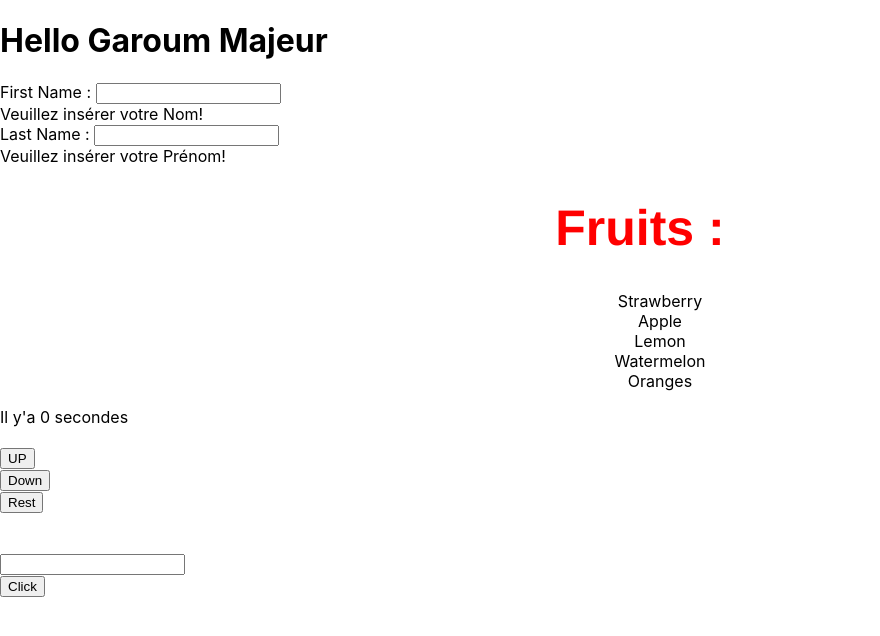
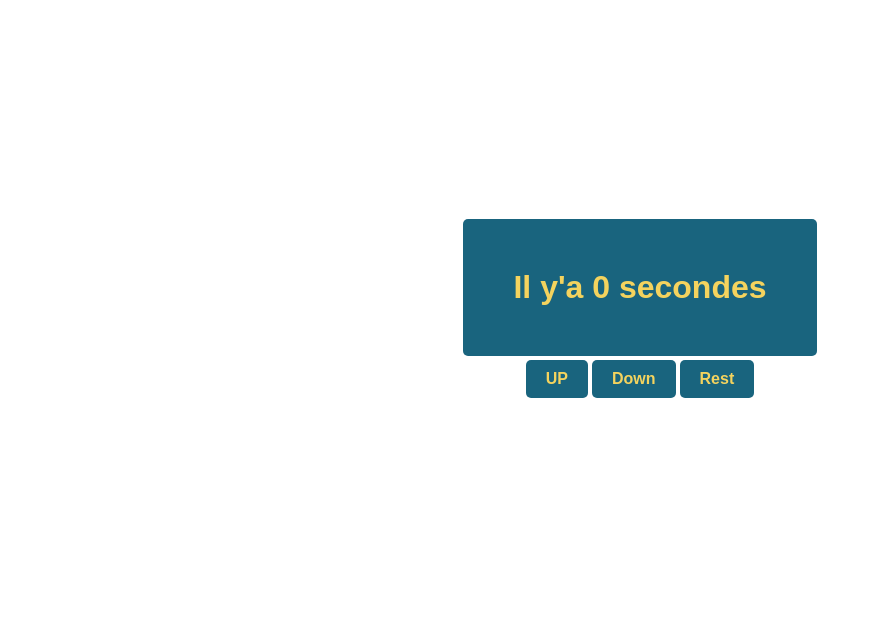
Before and after one commit to Hicham1970/todolist, a React (Create React App) app: page / in a window 1280 px wide. Shown: the top 636 px of the page, without its empty margins (0-880 px from the left). Built offline with nearby package versions, Linux system fonts and the light colour scheme.

Commit message:
Component lifecycle

```diff
--- /dev/null
+++ b/src/Counter/Counter2.jsx
@@ -0,0 +1,50 @@
+// Class Component
+
+import { Component } from "react";
+
+export default class Counter2 extends Component {
+  constructor(props) {
+    super(props);
+    this.state = {
+      Counter: 0,
+      date: undefined,
+    };
+    console.log("Salut je suis le constructor");
+  }
+  incrementUp = () => {
+    this.setState((prevState) => ({ Counter: prevState.Counter + 1 }));
+  };
+  incrementDown = () => {
+    this.setState((prevState) => ({ Counter: prevState.Counter - 1 }));
+  };
+  // Component LifeCycle:
+  componentDidMount() {
+    // fetch an Api
+    console.log("component Mounted");
+  }
+  // Si le counter change on donne une alert
+  componentDidUpdate(prevProps, prevState) {
+    if (prevState.Counter !== this.state.Counter) {
+      console.log("Counter updated");
+      // alert("Counter updated");
+      console.log(prevState, this.state);
+    }
+  }
+
+  ResetIncrement = () => {
+    this.setState(() => ({ Counter: 0 }));
+  };
+  render() {
+    console.log("component rendered");
+    return (
+      <div className="container">
+        <h1>Il y'a {this.state.Counter} secondes</h1>
+        <span>
+          <button onClick={this.incrementUp}>UP</button>
+          <button onClick={this.incrementDown}>Down</button>
+          <button onClick={this.ResetIncrement}>Rest</button>
+        </span>
+      </div>
+    );
+  }
+}
--- /dev/null
+++ b/src/Forms/Form.jsx
@@ -0,0 +1,45 @@
+import { useState } from "react";
+
+function Form() {
+  const [name, setName] = useState("");
+  const [age, setAge] = useState("");
+
+  // pour récupérer le nom:
+  const handleNameInputChange = () => {
+    const name = document.getElementById("name").value;
+    setName(name);
+  };
+  const handleAgeInputChange = () => {
+    const age = document.getElementById("age").value;
+    setAge(age);
+  };
+
+  const handleSubmit = (e) => {
+    e.preventDefault();
+    // pour récupérer le nom et l'age dans la console:
+    console.log({ name, age });
+  };
+
+  return (
+    <div className="center">
+      <forme>
+        <input
+          type="text"
+          id="name"
+          onChange={handleNameInputChange}
+          placeholder="Name"
+        ></input>
+        <input
+          type="number"
+          onChange={handleAgeInputChange}
+          id="age"
+          placeholder="Age"
+        ></input>
+        <br></br>
+        <input type="submit" onClick={handleSubmit}></input>
+      </forme>
+    </div>
+  );
+}
+
+export default Form;
--- /dev/null
+++ b/src/Fruits/FruitsList.jsx
@@ -0,0 +1,38 @@
+import { useState } from "react";
+
+export default function FruitsList() {
+  const [fruit, setFruit] = useState("");
+  const [fruitList, setFruitList] = useState([]);
+
+  const displayFruits = () =>
+    fruitList.map((fruit, index) => (
+      <li key={index} className="listItems">
+        {fruit}
+      </li>
+    ));
+
+  const handleInput = (e) => {
+    setFruit(e.target.value);
+  };
+
+  const handleAddFruits = (e) => {
+    e.preventDefault();
+    if (fruit.trim() !== "") {
+      setFruitList([...fruitList, fruit]);
+      setFruit("");
+    }
+  };
+
+  return (
+    <>
+      <span>
+        <form onSubmit={handleAddFruits}>
+          <input type="text" value={fruit} onChange={handleInput} id="fruits" />
+          <input type="submit" value="Add fruits" />
+        </form>
+      </span>
+      <h1 className="h1">Fruits :</h1>
+      <ul className="myList">{displayFruits()}</ul>
+    </>
+  );
+}
--- a/src/index.css
+++ b/src/index.css
@@ -13,15 +13,54 @@ code {
 }
 
 /*nouvelle class*/
-.h1 {
-  color: red;
-  text-align: center;
-  font-size: 50px;
-  font-family: "Franklin Gothic Medium", "Arial Narrow", Arial, sans-serif;
-}
+
 .myList {
   text-align: center;
 }
 .listItems {
   list-style: none;
 }
+
+.center {
+  display: flex;
+  justify-content: center;
+  align-items: center;
+  height: 30vh;
+  flex-direction: column;
+  color: brown;
+  font-size: xx-large;
+}
+
+.container {
+  background-color: #fff;
+  padding: 50px;
+  display: flex;
+  flex-direction: column;
+  justify-content: center; /* Centre horizontalement */
+  align-items: center; /* Centre verticalement */
+  height: 520px;
+}
+h1 {
+  font-family: sans-serif;
+  font-size: 72;
+  padding: 50px;
+  margin: 0;
+  border-radius: 5px;
+  background-color: #19647e;
+  color: #f4d35e;
+}
+
+button {
+  background-color: #19647e;
+  color: #f4d35e;
+  border: none;
+  padding: 10px 20px;
+  text-align: center;
+  font-weight: bold;
+  text-decoration: none;
+  display: inline-block;
+  font-size: 16px;
+  margin: 4px 2px;
+  cursor: pointer;
+  border-radius: 5px;
+}
--- a/src/index.js
+++ b/src/index.js
@@ -1,17 +1,20 @@
 import React from "react";
 import ReactDOM from "react-dom/client";
 import "./index.css";
-import AfficherName from "./Hello/props";
-import TextField from "./Forms/TextField";
-import Fruits from "./Fruits/Fruits";
-import Counter from "./Counter/Counter";
-import Event from "./Events/Event";
+// import FruitsList from "./Fruits/FruitsList";
+// import AfficherName from "./Hello/props";
+// import TextField from "./Forms/TextField";
+// import Fruits from "./Fruits/Fruits";
+// import Counter from "./Counter/Counter";
+// import Event from "./Events/Event";
+// import Form from "./Forms/Form";
+import Counter2 from "./Counter/Counter2";
 
 const root = ReactDOM.createRoot(document.getElementById("root"));
-const fruitsArray = ["Strawberry", "Apple", "Lemon", "Watermelon", "Oranges"];
+// const fruitsArray = [];
 root.render(
   <>
-    <AfficherName LastName="Garoum" />
+    {/* <AfficherName LastName="Garoum" />
     <TextField inputName="FirstName" inputLabel="First Name : ">
       Veuillez insérer votre Nom!
     </TextField>
@@ -19,8 +22,10 @@ root.render(
       Veuillez insérer votre Prénom!
     </TextField>
     <Fruits fruits={fruitsArray} />
-    <Counter />
+    <Counter initialValue={2} step={2} />
     <br></br>
-    <Event />
+    <Form />
+    // <Event /> */}
+    <Counter2 />
   </>
 );
```
Also changed, not shown: src/Counter/Counter.jsx (+35 -0 lines).
